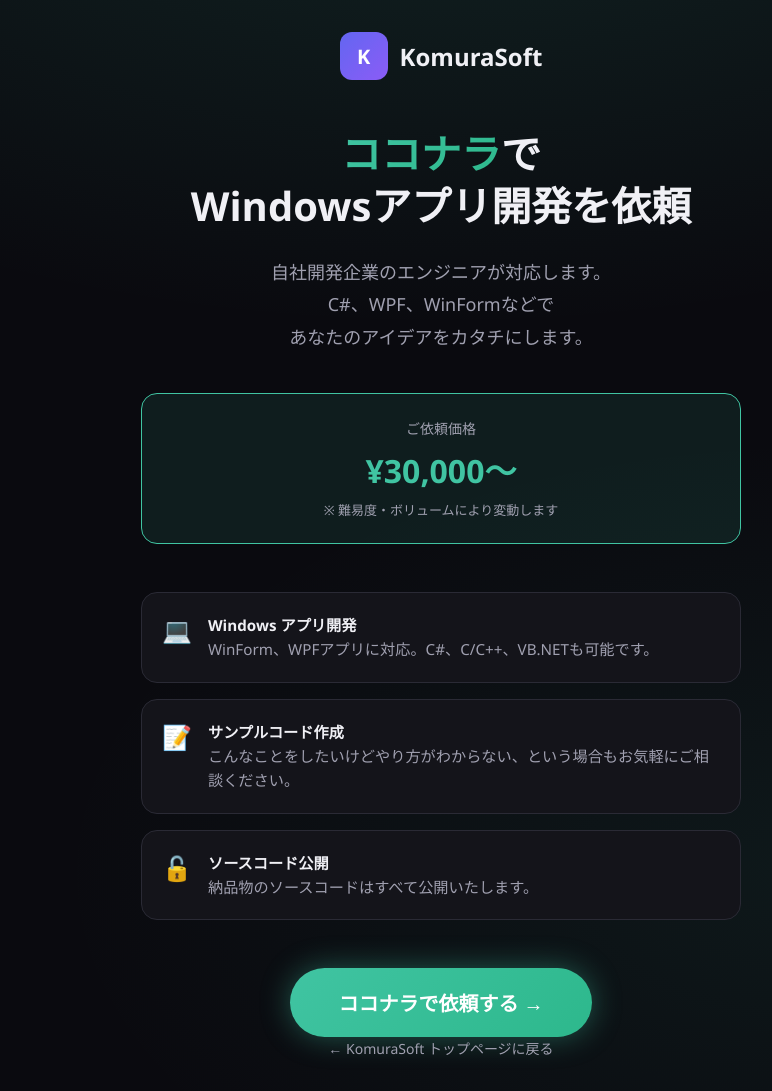
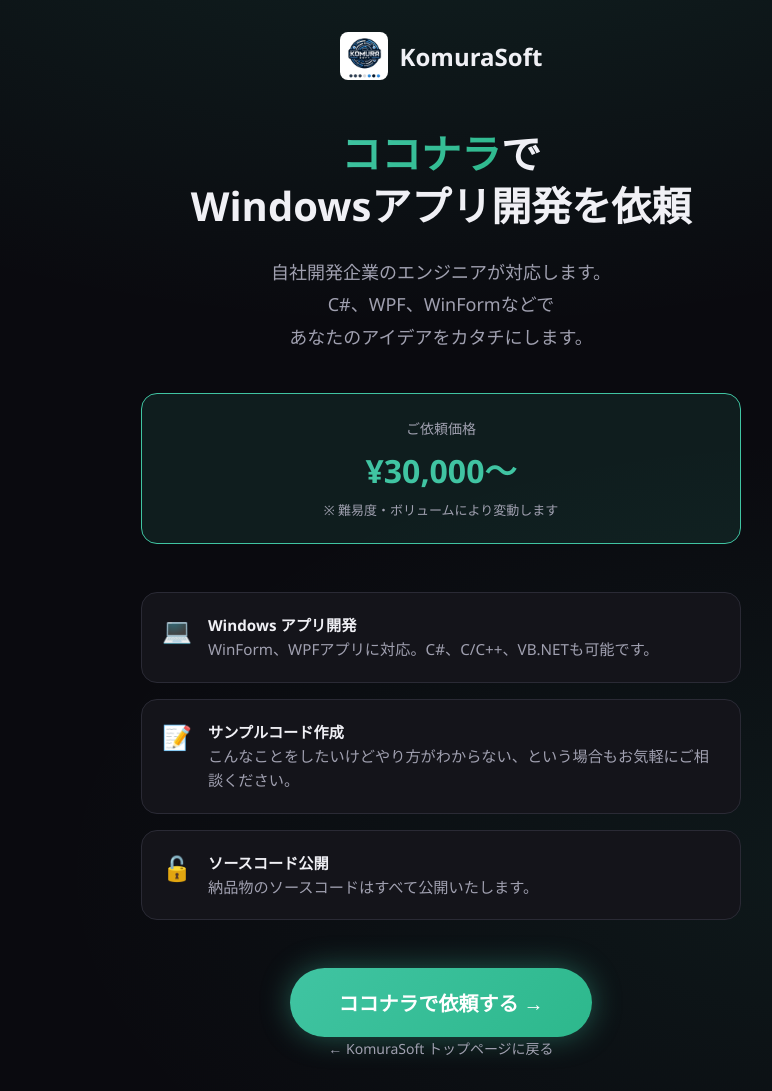
Before and after one commit to gomurin0428/KomuraSoftWeb, a Jekyll site: the page coconala.html, which Jekyll copies as it is, in a window 1280 px wide. Shown: the whole page, without its empty margins (199-971 px from the left). Built offline with Jekyll 4.4.1, drawn with Linux system fonts in a browser that asks for light colours.

Commit message:
feat: replace K badge with KomuraSoft logo

```diff
--- a/_layouts/post.html
+++ b/_layouts/post.html
@@ -3,7 +3,7 @@
 <head>
   <meta charset="utf-8">
   <meta name="viewport" content="width=device-width, initial-scale=1.0">
-  <link rel="icon" type="image/svg+xml" href="/favicon.svg">
+  <link rel="icon" type="image/png" href="/logo.png">
   <title>{{ page.title }} | KomuraSoft Blog</title>
   <meta name="description" content="{{ page.excerpt | strip_html | truncate: 160 }}">
   <link rel="canonical" href="{{ page.url | absolute_url }}">
@@ -93,7 +93,7 @@
     <header class="site-header">
       <div class="header-inner">
         <a href="/" class="brand">
-          <div class="brand-badge">K</div>
+          <img src="/logo.png" alt="KomuraSoft" class="brand-logo">
           <span class="brand-name">KomuraSoft</span>
         </a>
         <nav class="site-nav">
--- a/blog/index.html
+++ b/blog/index.html
@@ -6,7 +6,7 @@
 <head>
   <meta charset="utf-8">
   <meta name="viewport" content="width=device-width, initial-scale=1.0">
-  <link rel="icon" type="image/svg+xml" href="/favicon.svg">
+  <link rel="icon" type="image/png" href="/logo.png">
   <title>技術ブログ | KomuraSoft</title>
   <meta name="description" content="KomuraSoftの技術ブログ。Windows開発、C#、.NET、その他技術的なトピックについて発信します。">
   <link rel="canonical" href="https://comcomponent.com/blog/">
@@ -75,7 +75,7 @@
     <header class="site-header">
       <div class="header-inner">
         <a href="/" class="brand">
-          <div class="brand-badge">K</div>
+          <img src="/logo.png" alt="KomuraSoft" class="brand-logo">
           <span class="brand-name">KomuraSoft</span>
         </a>
         <nav class="site-nav">
--- a/coconala.html
+++ b/coconala.html
@@ -3,7 +3,7 @@
 <head>
   <meta charset="utf-8">
   <meta name="viewport" content="width=device-width, initial-scale=1.0">
-  <link rel="icon" type="image/svg+xml" href="favicon.svg">
+  <link rel="icon" type="image/png" href="logo.png">
   <title>KomuraSoft - ココナラで依頼する</title>
   <meta name="description" content="KomuraSoftのココナラサービスページ。Windowsアプリ開発を依頼できます。">
   <link rel="canonical" href="https://comcomponent.com/coconala.html">
@@ -109,6 +109,13 @@
       color: #fff;
       font-weight: 700;
       font-size: 1.25rem;
+    }
+
+    .brand-logo {
+      width: 3rem;
+      height: 3rem;
+      border-radius: 0.5rem;
+      object-fit: contain;
     }
 
     .brand-name {
@@ -229,7 +236,7 @@
 <body>
   <div class="container">
     <div class="brand">
-      <div class="brand-badge">K</div>
+      <img src="logo.png" alt="KomuraSoft" class="brand-logo">
       <span class="brand-name">KomuraSoft</span>
     </div>
 
--- a/index.html
+++ b/index.html
@@ -3,7 +3,7 @@
 <head>
   <meta charset="utf-8">
   <meta name="viewport" content="width=device-width, initial-scale=1.0">
-  <link rel="icon" type="image/svg+xml" href="favicon.svg">
+  <link rel="icon" type="image/png" href="logo.png">
   <title>KomuraSoft | 受託開発</title>
   <meta name="description" content="KomuraSoftは、Windowsアプリケーション開発を中心とした受託開発サービスを提供する小規模ソフトウェアハウスです。C#、.NET、WPF、C++、Python、Rustに対応。">
   <link rel="canonical" href="https://comcomponent.com/">
@@ -69,7 +69,7 @@
     <header class="site-header">
       <div class="header-inner">
         <div class="brand">
-          <div class="brand-badge">K</div>
+          <img src="logo.png" alt="KomuraSoft" class="brand-logo">
           <span class="brand-name">KomuraSoft</span>
         </div>
         <nav class="site-nav" aria-label="主要ナビゲーション" data-i18n-aria-label="navAriaLabel">
```
Also changed, not shown: komura_soft_single_page.css (+12 -0 lines), logo.png (added).
